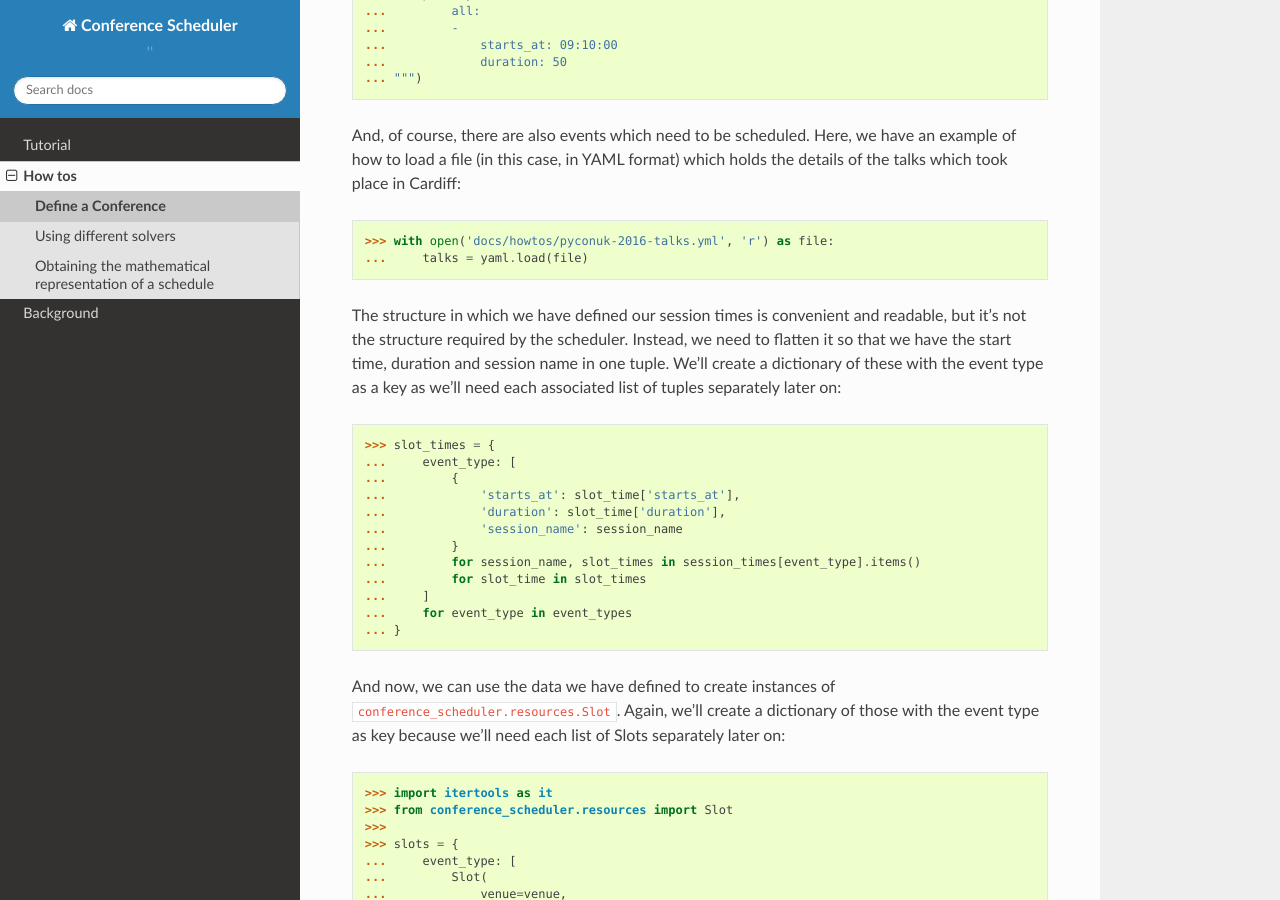
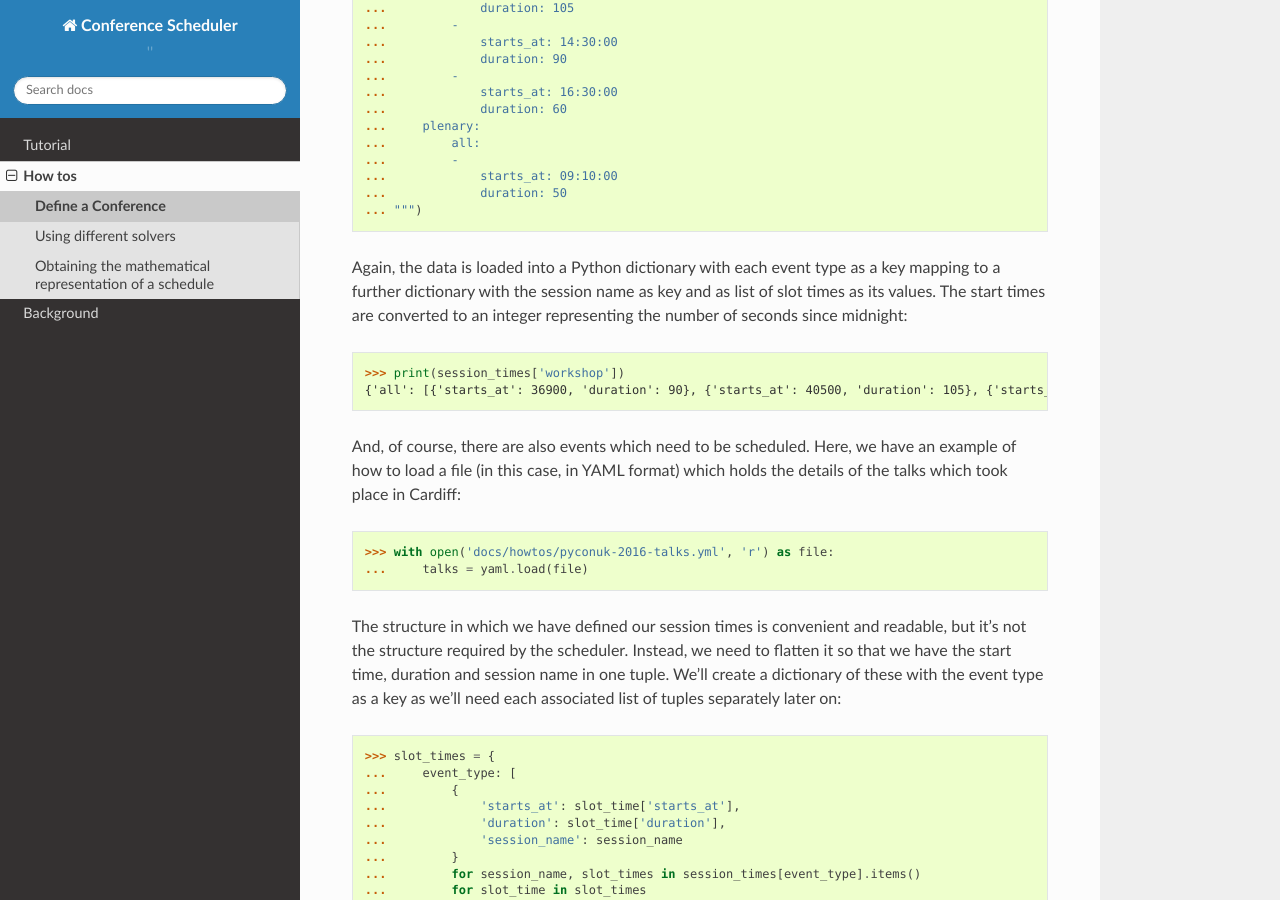
Before and after one commit to PyconUK/ConferenceScheduler, a Sphinx documentation site: the page built from docs/howtos/define_a_conference.rst, in a window 1280 px wide and 900 px high, scrolled down 2079 px. Built offline with Sphinx 7.4.7 and the Read the Docs theme 2.0.0, drawn with Linux system fonts in a browser that asks for light colours; some of the changed text lies outside the part shown.

Commit message:
[#44] Add text and code to show imported json and yaml data

```diff
--- a/docs/howtos/define_a_conference.rst
+++ b/docs/howtos/define_a_conference.rst
@@ -49,6 +49,11 @@
     ...         "18-Sep-2016": {"event_types": ["talk", "plenary", "workshop"]}
     ...     }
     ... """)
+
+We can see that data is loaded into a Python dictionary::
+
+    >>> print(days)
+    {'16-Sep-2016': {'event_types': ['talk', 'plenary']}, '17-Sep-2016': {'event_types': ['talk', 'plenary']}, '18-Sep-2016': {'event_types': ['talk', 'plenary', 'workshop']}}
 
 The time periods available for the three event types were not the same and they
 were also grouped for talks but not for the other two.
@@ -110,6 +115,14 @@
     ...             duration: 50
     ... """)
 
+Again, the data is loaded into a Python dictionary with each event type as a
+key mapping to a further dictionary with the session name as key and as list
+of slot times as its values. The start times are converted to an integer
+representing the number of seconds since midnight::
+
+    >>> print(session_times['workshop'])
+    {'all': [{'starts_at': 36900, 'duration': 90}, {'starts_at': 40500, 'duration': 105}, {'starts_at': 52200, 'duration': 90}, {'starts_at': 59400, 'duration': 60}]}
+
 And, of course, there are also events which need to be scheduled. Here, we have
 an example of how to load a file (in this case, in YAML format) which holds the
 details of the talks which took place in Cardiff::
```
